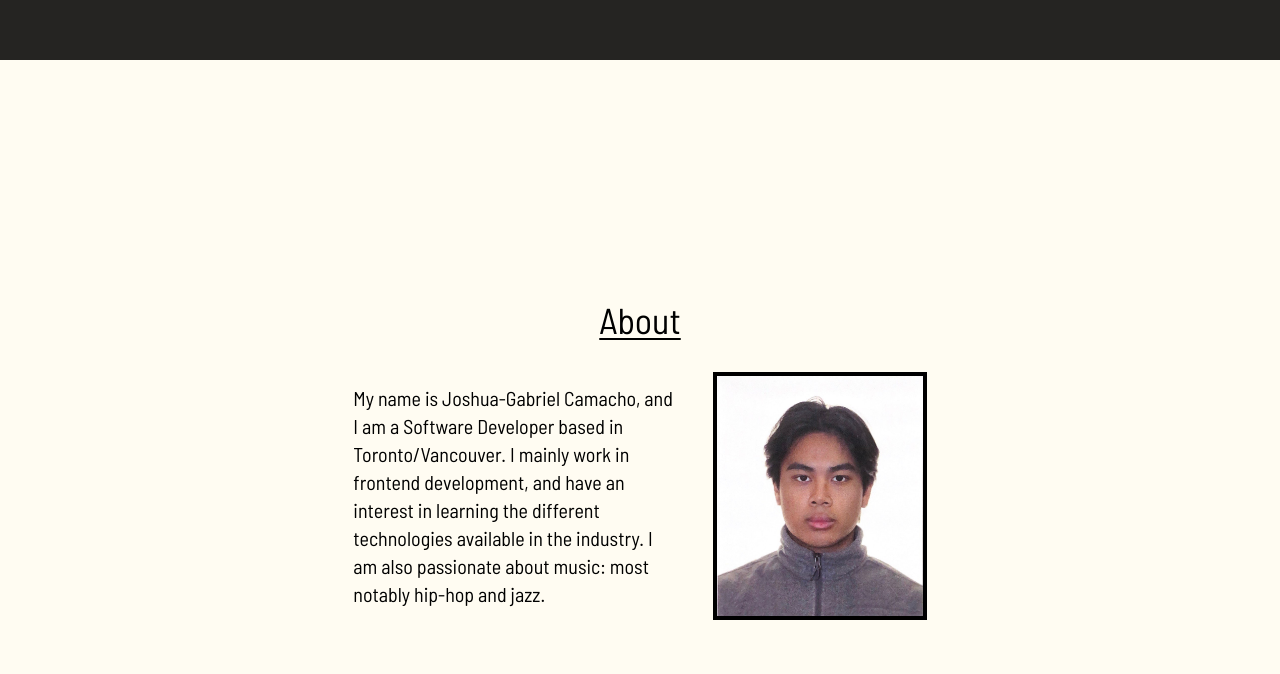
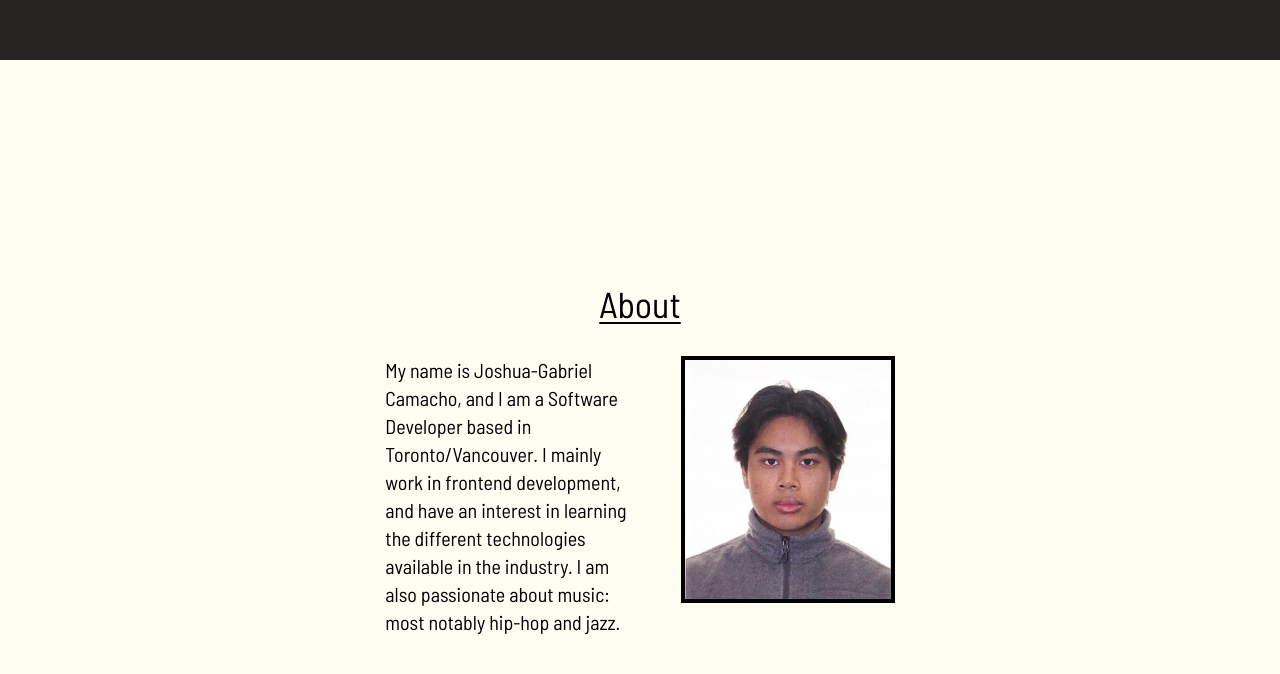
Before and after one commit to ACAUHS/portfolio, a React (Create React App) app: page / in a window 1280 px wide. Shown: the part 804-1478 px from the top of the page. Built offline with nearby package versions, Linux system fonts and the light colour scheme.

Commit message:
Change About text width

```diff
--- a/src/components/About.tsx
+++ b/src/components/About.tsx
@@ -4,8 +4,8 @@ export const About = () => {
     return (
         <div className="bg-whiter flex flex-col h-screen justify-center items-center gap-8">
             <div className="header font-face-bsr text-4xl underline decoration-inherit decoration-2 underline-offset-4">About</div>
-            <div className="main-section flex items-center gap-10 justify-center">
-                <div className="container font-face-bsr text-xl w-1/4">
+            <div className="main-section flex gap-10 justify-center">
+                <div className="container font-face-bsr text-xl w-1/5">
                     My name is Joshua-Gabriel Camacho, and I am a Software Developer based in Toronto/Vancouver.
                     I mainly work in frontend development, and have an interest in learning the different technologies
                     available in the industry. I am also passionate about music: most notably hip-hop and jazz.
```
